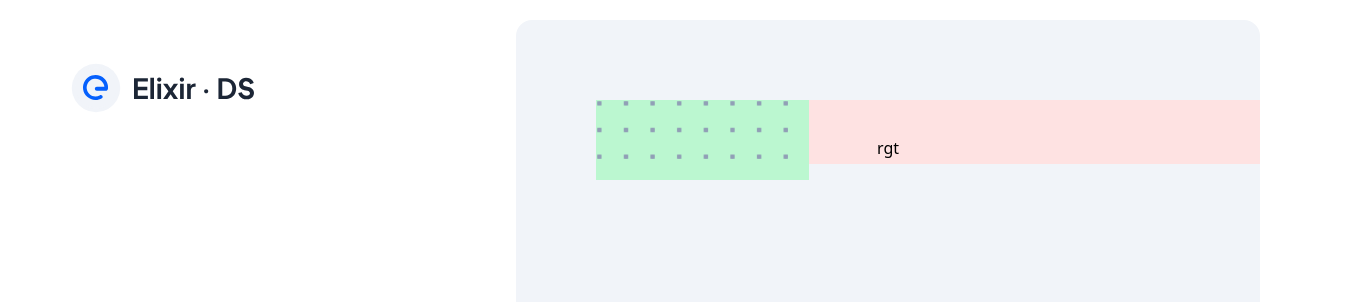
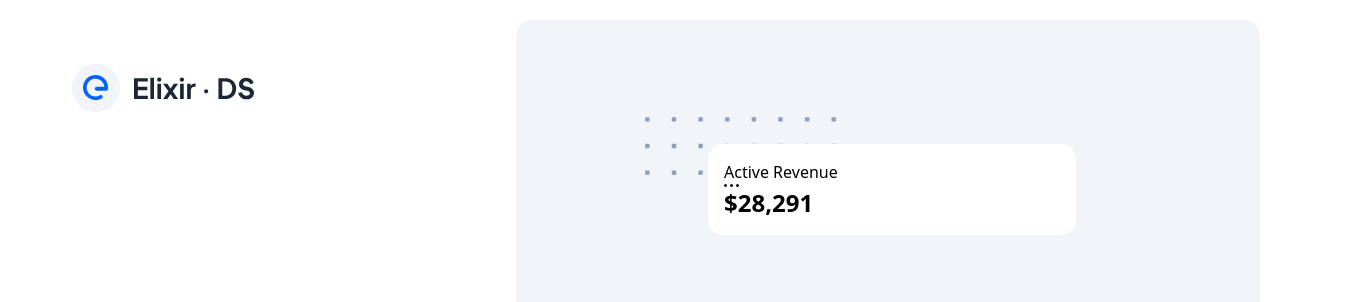
Before and after one commit to Mitul2808/Elixir, a plain HTML site: page index.html in a window 1280 px wide. Shown: the top 302 px of the page, 1348 px wide, since content can reach past the window. Drawn offline with nearby package versions, Linux system fonts and the light colour scheme.

Commit message:
Active Revenue

```diff
--- a/index.html
+++ b/index.html
@@ -43,13 +43,17 @@
 
         <!-- right div -->
         <div class="grid w-3/5 rightdiv rounded-2xl">
-            <div class="flex justify-start bg-red-100 h-16 mt-20 ml-20">
-                 <img src="./images/Group 1.png" class="h-20 bg-green-200">
+            <div class="h-16 mt-24 px-32">
+                 <img src="./images/Group 1.png" class="h-20">
             </div>
-            <div class=" flex justify-center img1 mx-32 mb-16">
-                rgt
+            <div class="justify-center img1 mx-48 mb-52">
+                <div class="card bg-white p-4 rounded-2xl">
+                    <span>Active Revenue</span>
+                    <span><img src="./images/Union.png"></span>
+                    <span class="font-bold text-2xl">$28,291</span>
+                </div>
             </div>
-           </div>
+        </div>
     </div>
 </body>
 </html>
--- a/style.css
+++ b/style.css
@@ -15,3 +15,8 @@
 .img1{
     margin-top: -21em;
 }
+
+.card{
+    margin-right: 5em;
+    width: 23em;
+}
```
Also changed, not shown: images/Union.png (added), images/facebook.png (added), images/google.png (added).
